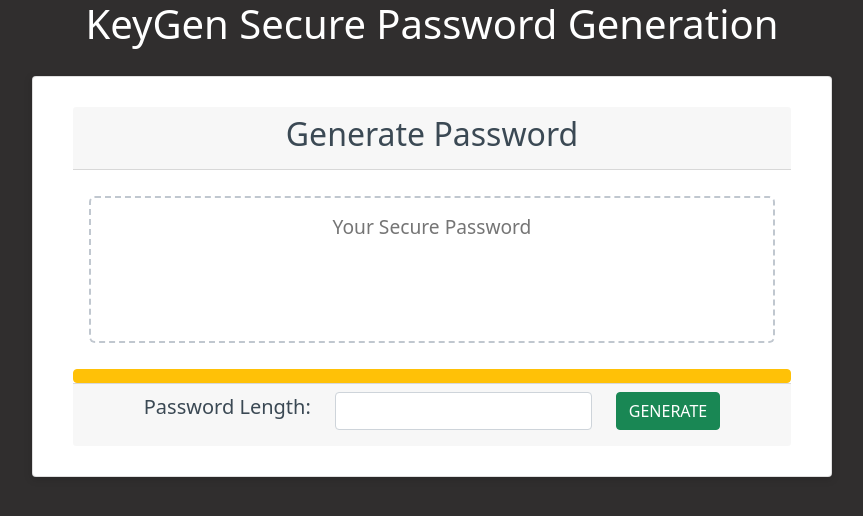
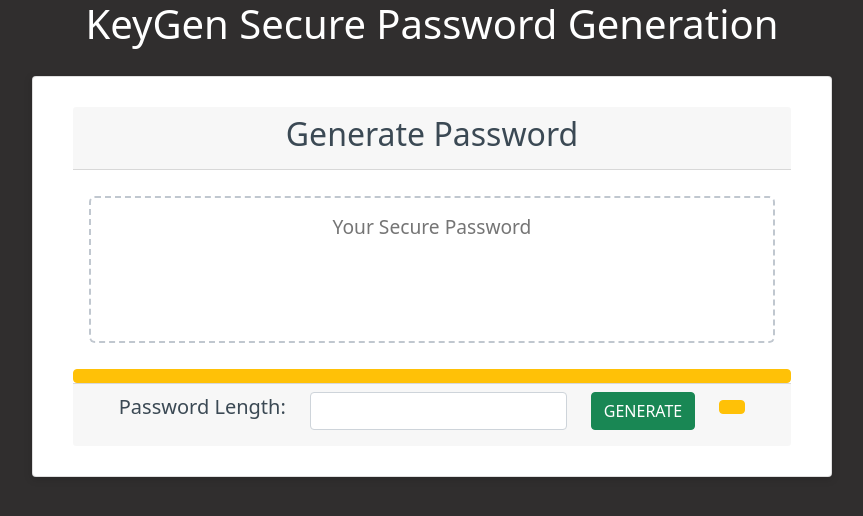
Before and after one commit to puentebravo/KeyGen-2.0, a React (Create React App) app in the folder Client/: page / in a window 1280 px wide. Shown: the top 516 px of the page, without its empty margins (208-1071 px from the left). Built offline with nearby package versions, Linux system fonts and the light colour scheme.

Commit message:
Moved copy button to bottom row, passed state as prop

```diff
--- a/Client/src/components/generatebtn/index.js
+++ b/Client/src/components/generatebtn/index.js
@@ -1,20 +1,19 @@
 import React, { useState } from "react";
+import CopyBtn from "../copybtn";
 
 function GenerateBtn(props) {
   const generatePass = props.generatePass;
 
-  const [pwLength, setpwLength] = useState()
+  const [pwLength, setpwLength] = useState();
 
   const handleFormSubmit = (event) => {
     event.preventDefault();
-    generatePass(pwLength)
+    generatePass(pwLength);
   };
 
   const handleInputChange = (event) => {
-    setpwLength(event.target.value)
-  }
-
-
+    setpwLength(event.target.value);
+  };
 
   return (
     <div className="row justify-content-center">
@@ -45,6 +44,9 @@
           GENERATE
         </button>
       </div>
+      <div className="col-auto">
+        <CopyBtn copyStatus={props.copyStatus} copyPass={props.copyPass} />
+      </div>
     </div>
   );
 }
```
Lines whose indentation alone changed are shown as unchanged.
